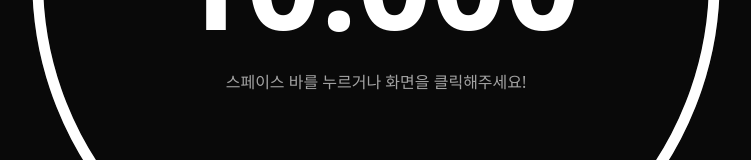
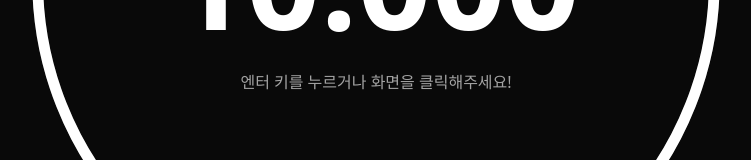
Before and after one commit to Pro203S/ten-second-timer, a React (Vite) app: page / in a window 1280 px wide. Shown: the part 420-580 px from the top of the page, without its empty margins (264-1015 px from the left). Built offline with nearby package versions, Linux system fonts and the light colour scheme; a web font is replaced by a local one.

Commit message:
fix: space bar -> enter

```diff
--- a/src/App.tsx
+++ b/src/App.tsx
@@ -79,7 +79,7 @@ export default function Page() {
             if (key.repeat) return;
             if (disableClick) return;
 
-            if (key.key !== " ") return;
+            if (key.key !== "Enter") return;
             key.preventDefault();
             if (!enabled) {
                 setEnabled(true);
@@ -142,7 +142,7 @@ export default function Page() {
                 />
             </svg>
             <animated.span className={css.timer} style={{ "color": colors.progress }}>{timer}</animated.span>
-            <animated.span className={css.description} style={{ "opacity": description.opacity }}>스페이스 바를 누르거나 화면을 클릭해주세요!</animated.span>
+            <animated.span className={css.description} style={{ "opacity": description.opacity }}>엔터 키를 누르거나 화면을 클릭해주세요!</animated.span>
         </div>
     </div>;
 }
```
Also changed, not shown: 1 other file (tests, documents, lock files or other folders).
